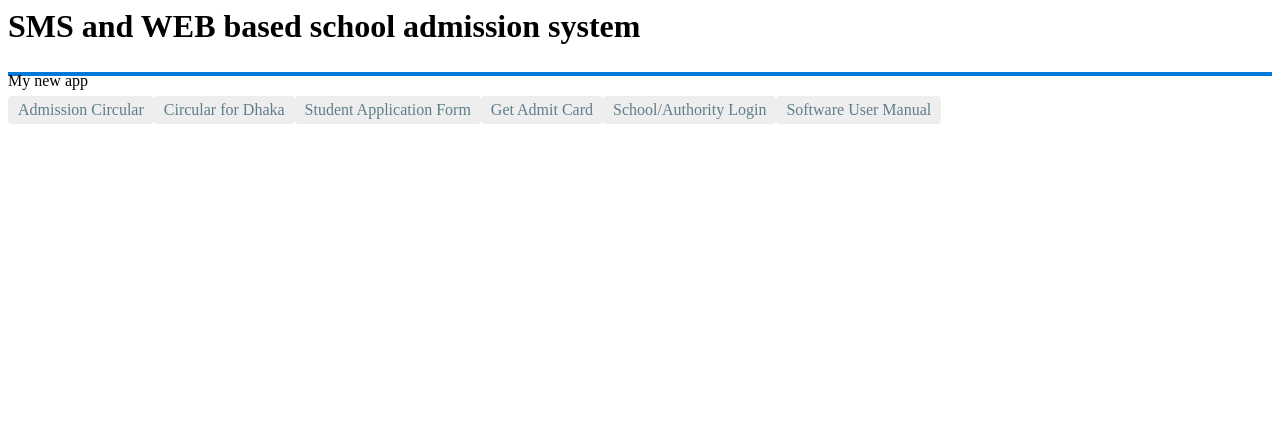
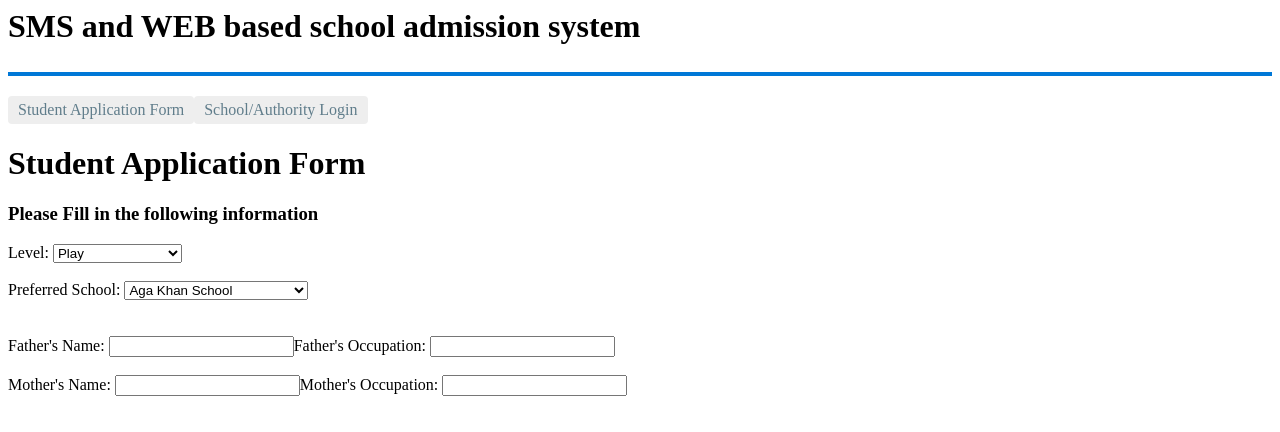
Before and after one commit to Tanvirtonoy/Student-Application, an Angular app: page /form in a window 1280 px wide. Shown: the top 432 px of the page. Built offline with nearby package versions, Linux system fonts and the light colour scheme.

Commit message:
new features added

```diff
--- /dev/null
+++ b/src/app/app-routing.module.ts
@@ -0,0 +1,17 @@
+import { NgModule } from '@angular/core';
+import { RouterModule, Routes } from '@angular/router';
+import { StudentApplicationFormComponent } from './student-application-form/student-application-form.component';
+import { SchoolAuthorityComponent } from './school-authority/school-authority.component';
+
+
+const routes: Routes = [
+    {path: 'form', component: StudentApplicationFormComponent},
+    {path: 'school-authority-login', component: SchoolAuthorityComponent}
+];
+
+@NgModule ({
+    imports: [ RouterModule.forRoot(routes)],
+    exports: [RouterModule]
+})
+
+export class AppRoutingModule { }
--- a/src/app/app.component.css
+++ b/src/app/app.component.css
@@ -1,4 +1,3 @@
-<<<<<<< HEAD
 h1 {
     font-size: 1.2em;
     color: #999;
@@ -32,39 +31,4 @@ h1 {
     height: 4px;
     margin-top: 10px;
     margin-bottom: 10px;
-=======
-h1 {
-    font-size: 1.2em;
-    color: #999;
-    margin-bottom: 0;
   }
-  h2 {
-    font-size: 2em;
-    margin-top: 0;
-    padding-top: 0;
-  }
-  nav a {
-    padding: 5px 10px;
-    text-decoration: none;
-    margin-top: 10px;
-    display: inline-block;
-    background-color: #eee;
-    border-radius: 4px;
-  }
-  nav a:visited, a:link {
-    color: #607D8B;
-  }
-  nav a:hover {
-    color: #039be5;
-    background-color: #CFD8DC;
-  }
-  nav a.router-link-active {
-    color: #039be5;
-  }
-  .header-bar {
-    background-color: rgb(0,120,215);
-    height: 4px;
-    margin-top: 10px;
-    margin-bottom: 10px;
->>>>>>> 2015509da6c8a963d0b887d914653feec3b28f5b
-  }
--- a/src/app/app.component.html
+++ b/src/app/app.component.html
@@ -1,10 +1,12 @@
 <h2>SMS and WEB based school admission system</h2>
-<div class="header-bar">My new app</div>
+<div class="header-bar"></div>
 <nav>
-  <a href="#">Admission Circular</a>
-  <a href="#">Circular for Dhaka</a>
-  <a href="#">Student Application Form</a>
-  <a href="#">Get Admit Card</a>
-  <a href="#">School/Authority Login</a>
-  <a href="#">Software User Manual</a>
+  <!-- <a routerLink="" routerLinkActive="active">Admission Circular</a>
+  <a routerLink="" routerLinkActive="active">Circular for Dhaka</a> -->
+  <a routerLink="/form" routerLinkActive="active">Student Application Form</a>
+  <!-- <a routerLink="" routerLinkActive="active">Get Admit Card</a> -->
+  <a routerLink="/school-authority-login" routerLinkActive="active">School/Authority Login</a>
+  <!-- <a routerLink="" routerLinkActive="active">Software User Manual</a> -->
 </nav>
+
+<router-outlet></router-outlet>
--- /dev/null
+++ b/src/app/school-authority/school-authority.component.html
@@ -0,0 +1,11 @@
+<h3>Please Login:</h3>
+<form>
+  <div>
+    <label for="userId">User Id:</label>
+    <input name="userId" ngModel>
+  </div><br>
+  <div>
+    <label for="password">Password:</label>
+    <input name="password" ngModel>
+  </div>
+</form>
--- /dev/null
+++ b/src/app/school-authority/school-authority.component.ts
@@ -0,0 +1,15 @@
+import { Component, OnInit } from '@angular/core';
+
+@Component({
+  selector: 'app-school-authority',
+  templateUrl: './school-authority.component.html',
+  styleUrls: ['./school-authority.component.css']
+})
+export class SchoolAuthorityComponent implements OnInit {
+
+  constructor() { }
+
+  ngOnInit() {
+  }
+
+}
--- a/src/app/student-application-form/student-application-form.component.html
+++ b/src/app/student-application-form/student-application-form.component.html
@@ -5,12 +5,38 @@
 
 <form>
   <div>
-    <label for="level">
-      <select class="form-control" id="level" required
-              [(ngModel)]="model.level" name="level"
-              #division="ngModel">
+    <label for="level">Level:
+      <select class="form-control" id="level" required name="level">
         <option *ngFor="let level of levels"
           value="level">{{level}}</option></select>
     </label>
+  </div><br>
+
+  <div>
+    <label for="school">Preferred School:
+      <select class="form-control" id="school" required name="school">
+        <option *ngFor="let school of schools"
+          value="school">{{school}}</option></select>
+    </label>
+  </div><br><br>
+  <!-- <div [hidden]="level.valid || level.pristine" class="alert alert-danger">
+    Level is required
+  </div> -->
+
+  <div>
+    <label for="father">Father's Name:
+      <input name="father-name" ngModel>
+    </label>
+    <label for="father">Father's Occupation:
+      <input name="father-occupation" ngModel>
+    </label>
+  </div><br>
+  <div>
+    <label for="mother">Mother's Name:
+      <input name="mother-name" ngModel>
+    </label>
+    <label for="mother">Mother's Occupation:
+      <input name="mother-occupation" ngModel>
+    </label>
   </div>
 </form>
--- a/src/app/student-application-form/student-application-form.component.ts
+++ b/src/app/student-application-form/student-application-form.component.ts
@@ -1,15 +1,18 @@
-import { Component, OnInit } from '@angular/core';
+import { Component } from '@angular/core';
+import { Student } from '../student';
 
 @Component({
   selector: 'app-student-form',
   templateUrl: './student-application-form.component.html',
   styleUrls: ['./student-application-form.component.css']
 })
-export class StudentApplicationFormComponent implements OnInit {
+export class StudentApplicationFormComponent {
 
+  levels = ['Play', 'Primary', 'Secondary', 'Higher Secondary'];
+  schools = ['Aga Khan School', 'International School Dhaka', 'Oxford International School',
+              'Ideal School and College', 'Monipur High School', 'Milestone School'];
+  model = new Student('');
   constructor() { }
 
-  ngOnInit() {
-  }
 
 }
--- /dev/null
+++ b/src/app/student.ts
@@ -0,0 +1,5 @@
+export class Student {
+    constructor (
+        public level: string
+    ) { }
+}
```
Also changed, not shown: src/app/app.module.ts (+8 -4 lines), src/app/school-authority/school-authority.component.css (added), 1 other file (tests, documents, lock files or other folders).
